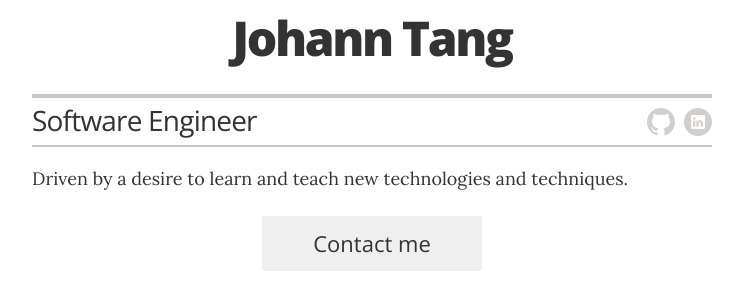
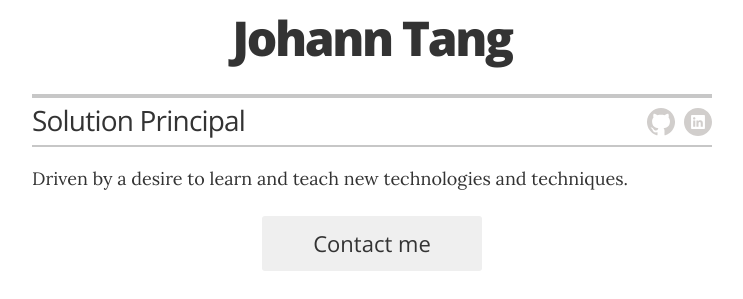
Before and after one commit to johanntang/johanntang.github.io, a Jekyll site: the page built from index.html, in a window 1280 px wide and 900 px high. Shown: the part 121-420 px from the top of the window, without its empty margins (268-1011 px from the left). Built offline with Jekyll 4.4.1, drawn with Linux system fonts in a browser that asks for light colours.

Commit message:
Fix typos, added solution principal.

```diff
--- a/_config.yml
+++ b/_config.yml
@@ -11,7 +11,7 @@ sass:
 # Resume settings
 resume_avatar:                  "true"
 resume_name:                    "Johann Tang"
-resume_title:                   "Software Engineer"
+resume_title:                   "Solution Principal"
 resume_contact_email:           "johannytang@gmail.com"
 
 # use "yes" to display the email contact button,
```
